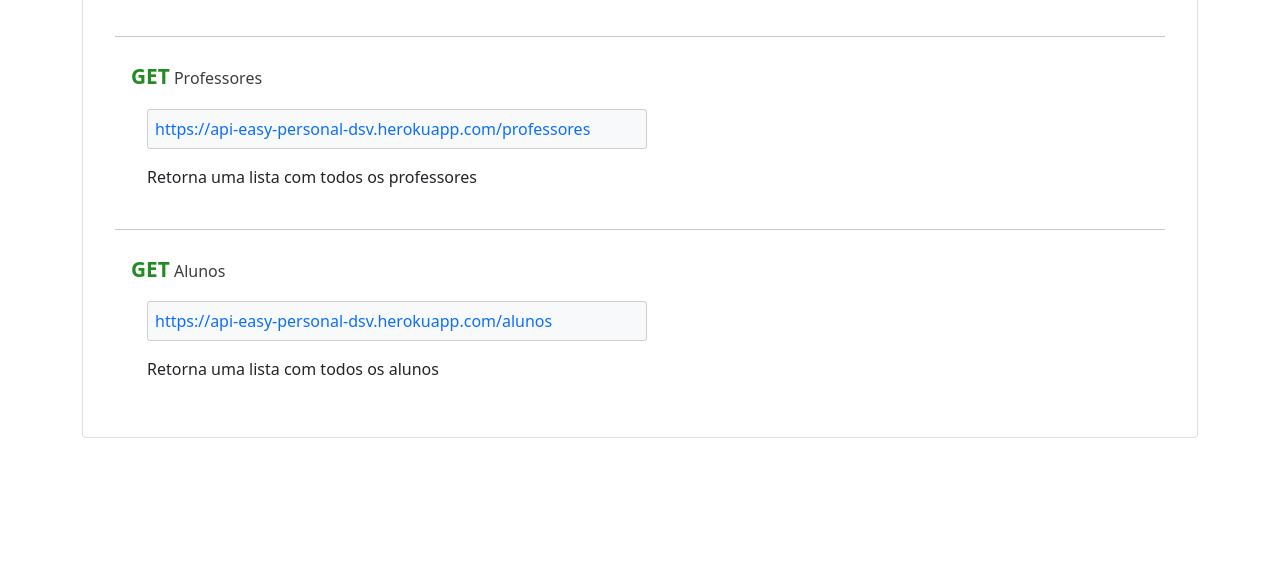
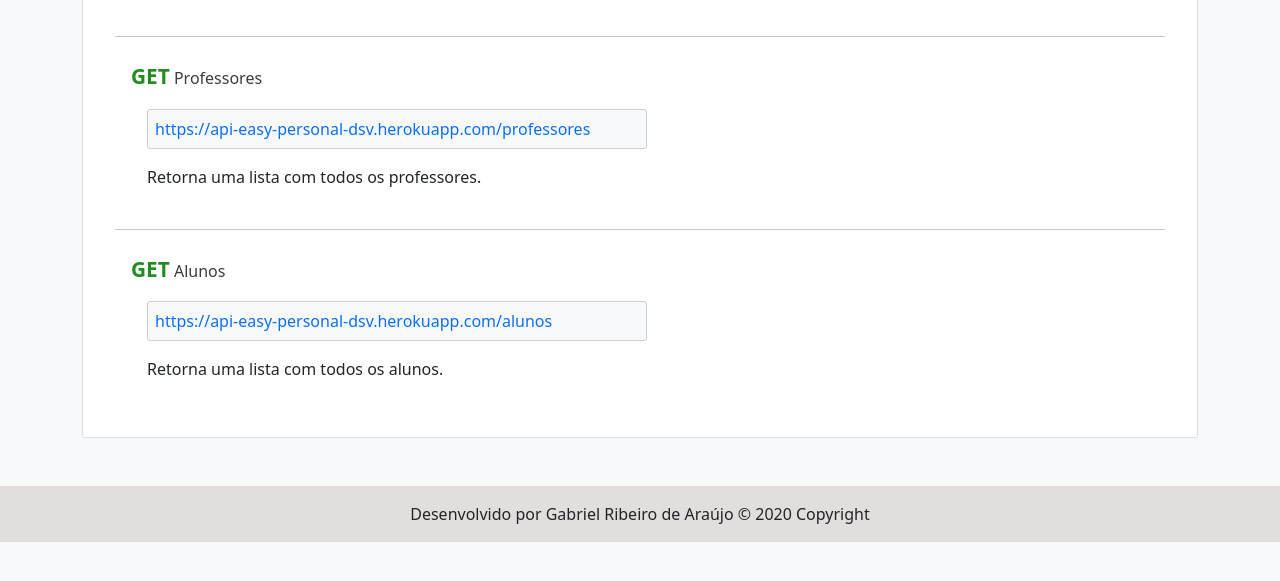
Before and after one commit to gableisure/api_easy_personal, a website: page html/home.html in a window 1280 px wide. Shown: the part 177-758 px from the top of the page. Drawn offline with nearby package versions, Linux system fonts and the light colour scheme.

Commit message:
add footer da página principal

```diff
--- a/html/home.html
+++ b/html/home.html
@@ -10,6 +10,10 @@
 
     <title>End Points Easy Personal</title>
     <style>
+        .footer {
+            background-color: #e2dede;
+        }
+
         .first-title-navbar {
             font-weight: bold;
             font-size: 30px;
@@ -46,33 +50,31 @@
         .div-uri a {
             text-decoration: none;
         }
-
-        .obs-end-point {}
     </style>
 
 </head>
 
-<body>
+<body class="bg-light">
     <nav class="navbar navbar-expand-lg navbar-light bg-dark px-5">
         <h2 class="navbar-brand mx-3">
             <span class="first-title-navbar">API</span>
             <span class="second-title-navbar mx-2">Easy Personal</span>
     </nav>
-    <div class="container mt-5">
+    <div class="container my-5">
         <div class="card py-3 px-3">
             <div class="card-text">
                 <h2 class="title-end-points">End Points</h2>
             </div>
-
             <div class="card-body">
                 <hr>
+                <!-- Div da Requisição -->
                 <div class="px-3 py-2">
                     <p class="title-request"><span class="type-request">GET</span> Professores</p>
                     <div class="div-uri bg-light mx-3">
                         <a href="https://api-easy-personal-dsv.herokuapp.com/professores" target="_blank">https://api-easy-personal-dsv.herokuapp.com/professores</a>
                     </div>
                     <div class="obs-end-point mt-3 px-3">
-                        <p>Retorna uma lista com todos os professores</p>
+                        <p>Retorna uma lista com todos os professores.</p>
                     </div>
                 </div>
                 <hr>
@@ -82,12 +84,21 @@
                         <a href="https://api-easy-personal-dsv.herokuapp.com/alunos" target="_blank">https://api-easy-personal-dsv.herokuapp.com/alunos</a>
                     </div>
                     <div class="obs-end-point mt-3 px-3">
-                        <p>Retorna uma lista com todos os alunos</p>
+                        <p>Retorna uma lista com todos os alunos.</p>
                     </div>
                 </div>
             </div>
         </div>
     </div>
+    <!-- Footer -->
+    <footer class="text-center text-lg-start footer">
+        <!-- Copyright -->
+        <div class="text-center p-3">
+            Desenvolvido por Gabriel Ribeiro de Araújo © 2020 Copyright
+        </div>
+        <!-- Copyright -->
+    </footer>
+    <!-- Footer -->
 </body>
 
 </html>
```
